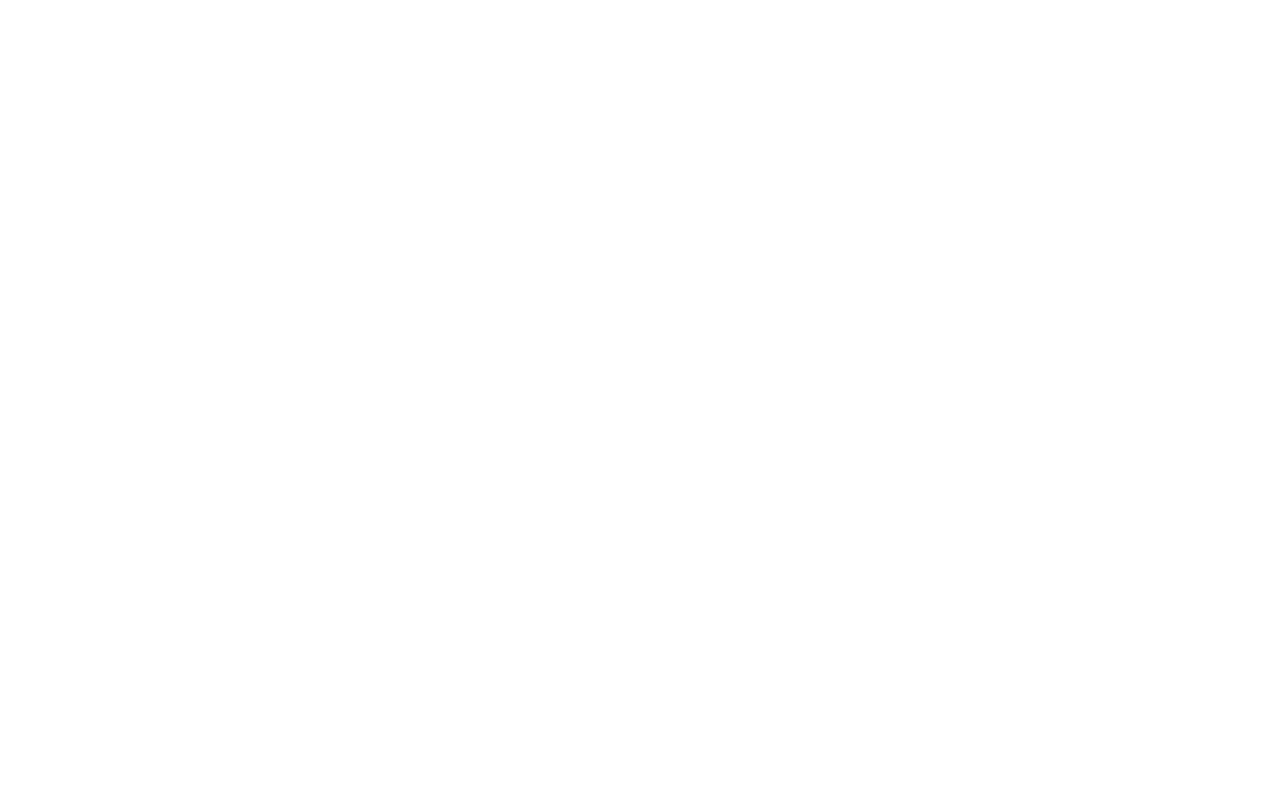
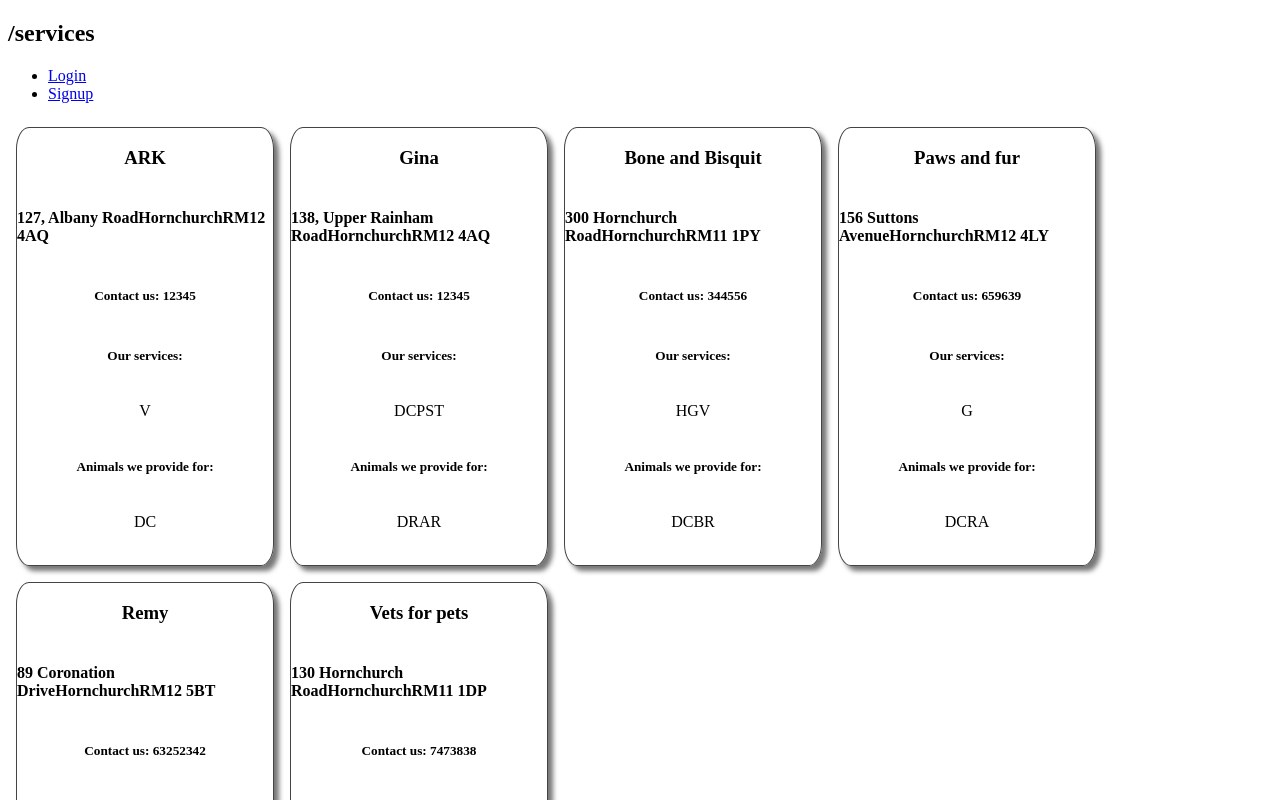
Before and after one commit to Mohakim231/lap-4-priject-client, a React (Vite) app: page /services in a window 1280 px wide. Before the commit this address had no page. Shown: the top 800 px of the page. Built offline with nearby package versions, Linux system fonts and the light colour scheme.

Commit message:
service provider page

```diff
--- a/src/App.jsx
+++ b/src/App.jsx
@@ -4,6 +4,7 @@
 import PrivateRoute from "./PrivateRoute"
 import SignUp from "./Signup"
 import { NavBar } from './layout'
+import Services from "./Services"
 
 
 function App() {
@@ -15,6 +16,7 @@
           <Route index element={<Home/>}/>
           <Route path="/signup" element={<SignUp/>} />
           <Route path="/login" element={<Login/>} />
+          <Route path="/services" element={<Services/>} />
         </Route>
       </Routes>
     </div>
--- /dev/null
+++ b/src/Components/ProviderCard/index.jsx
@@ -0,0 +1,40 @@
+import React from 'react'
+
+const ProviderCard = ({ id, name,address, city,postcode, phone, dog, cat, rabbit,bird,reptile,daycare, hotel,petsitter,dogwalker,groomer,vet,trainer
+}) => {
+
+    return <div className='prov-card'>
+        <h3>{name}</h3>
+        <h4>{address + city + postcode}</h4>
+        <h5>Contact us: {phone}</h5>
+        <h5>Our services:</h5>
+        <p className="details-holder">
+
+            { daycare? <span className="">DC</span> : ""}
+            { hotel ? <span className="">H</span> : ""}
+            { petsitter ? <span className="">PS</span> : ""}
+            { dogwalker ? <span className="">DW</span> : ""}
+            { groomer ? <span className="">G</span> : ""}
+            { vet ? <span className="">V</span> : ""}
+            { trainer ? <span className="">T</span> : ""}
+
+            {/* <button onClick={() => vote(id, 1)}>+</button>
+            <button onClick={() => vote(id, -1)}>-</button> */}
+        </p>
+        <h5>Animals we provide for:</h5>
+        <p className="details-holder">
+
+            { dog? <span className="">D</span> : ""}
+            { cat ? <span className="">C</span> : ""}
+            { bird ? <span className="">B</span> : ""}
+            { rabbit ? <span className="">RA</span> : ""}
+            { reptile ? <span className="">R</span> : ""}
+
+        </p>
+
+
+        <br></br>
+    </div>
+};
+
+export default ProviderCard
--- /dev/null
+++ b/src/Components/index.jsx
@@ -0,0 +1 @@
+export { default as ProviderCard } from './ProviderCard';
--- /dev/null
+++ b/src/Services/index.css
@@ -0,0 +1,32 @@
+
+main {
+    display: flex;
+    flex-direction: column;
+    align-items: center;
+    justify-content: center;
+    margin: 0 auto;
+    flex: 1;
+}
+.card-holder{
+    display: flex;
+    flex-wrap: wrap;
+    max-width: 100%;
+    justify-content: flex-start;
+}
+.prov-card {
+    margin: 0.5rem;
+    border: 1px solid #444;
+    border-radius: 5%;
+    box-shadow: 5px 5px 5px #777;
+    width: 16rem;
+    display: flex;
+    flex-direction: column;
+    align-items: center;
+    flex-shrink: 0;
+}
+.details-holder{
+    display: flex;
+    flex-direction: row;
+    justify-content: space-around;
+    max-width: 100%;
+}
--- /dev/null
+++ b/src/Services/index.jsx
@@ -0,0 +1,159 @@
+import { useState } from "react"
+import React  from 'react'
+import { ProviderCard } from "../Components"
+import "./index.css"
+
+const Services = () => {
+    const [serviceProviders, setServiceProviders]= useState(providers)
+
+
+function displayProviders() {
+    return serviceProviders.map(s => <ProviderCard key={s.id} id={s.id} name={s.name}
+                        address={s.address} city={s.city}
+                        postcode={s.post_code} phone={s.phone} dog={s.dog} cat={s.cat} rabbit={s.rabbit}bird={s.bird}reptile={s.reptile}daycare={s.daily_care} hotel={s.boarding_hotel}petsitter={s.pet_sitter}dogwalker={s.dog_walker}groomer={s.grooming}vet={s.vet}trainer={s.trainer}
+                        />)
+}
+  return (
+    <main className="provider-main">
+    <div className="card-holder">
+            { displayProviders() }
+        </div>
+    </main>
+  )
+}
+
+export default Services
+
+const providers=[{
+    "id":1,
+    "name": "ARK",
+    "address":"127, Albany Road",
+    "city": "Hornchurch",
+    "post_code": "RM12 4AQ",
+    "phone":"12345",
+    "email": "ark@gmail.com",
+    "latitude":51.560351,
+    "longitude":0.196177,
+    "dog": true,
+    "cat":true,
+    "rabbit":false,
+    "bird":false,
+    "reptile":false,
+    "daily_care":false,
+    "boarding_hotel": false,
+    "pet_sitter": false,
+    "dog_walker": false,
+    "vet":true,
+    "grooming": false,
+    "trainer": false,
+    },{
+        "id":2,
+    "name": "Gina",
+    "address":"138, Upper Rainham Road",
+    "city": "Hornchurch",
+    "post_code": "RM12 4AQ",
+    "phone": "12345",
+    "email": "gina@gmail.com",
+    "latitude":51.561068,
+    "longitude":0.188231,
+    "dog": true,
+    "cat": false,
+    "rabbit": true,
+    "bird":false,
+    "reptile": true,
+    "daily_care": true,
+    "boarding_hotel": false,
+    "pet_sitter":true,
+    "dog_walker":false,
+    "vet": false,
+    "grooming": false,
+    "trainer":true,
+    },{
+        "id":3,
+    "name": "Bone and Bisquit",
+    "address": "300 Hornchurch Road",
+    "city": "Hornchurch",
+    "post_code": "RM11 1PY",
+    "phone":"344556",
+    "email": "bb@gmail.com",
+    "latitude":51.566099,
+    "longitude":0.191953,
+    "dog": true,
+    "cat":true,
+    "rabbit": false,
+    "bird": true,
+    "reptile": true,
+    "daily_care": false,
+    "boarding_hotel": true,
+    "pet_sitter": false,
+    "dog_walker": false,
+    "vet": true,
+    "grooming": true,
+    "trainer": false,
+    },{
+        "id":4,
+    "name": "Paws and fur",
+    "address": "156 Suttons Avenue",
+    "city": "Hornchurch",
+    "post_code": "RM12 4LY",
+    "phone":"659639",
+    "email":"paf@gmail.com",
+    "latitude":51.556175,
+    "longitude": 0.210287,
+    "dog": true,
+    "cat": true,
+    "rabbit": true,
+    "bird": false,
+    "reptile": false,
+    "daily_care": false,
+    "boarding_hotel": false,
+    "pet_sitter":false,
+    "dog_walker":false,
+    "vet":false,
+    "grooming": true,
+    "trainer":false,
+    },{
+        "id":5,
+    "name": "Remy",
+    "address":"89 Coronation Drive",
+    "city": "Hornchurch",
+    "post_code": "RM12 5BT",
+    "phone":"63252342",
+    "email":"remy@gmail.com",
+    "latitude":51.548223,
+    "longitude":0.199816,
+    "dog":true,
+    "cat":true,
+    "rabbit":false,
+    "bird":false,
+    "reptile":false,
+    "daily_care":false,
+    "boarding_hotel":false,
+    "pet_sitter":true,
+    "dog_walker":true,
+    "vet": false,
+    "grooming":false,
+    "trainer":true,
+    },{
+        "id":6,
+    "name": "Vets for pets",
+    "address":"130 Hornchurch Road",
+    "city": "Hornchurch",
+    "post_code": "RM11 1DP",
+    "phone":"7473838",
+    "email":"vfp@gmail.com",
+    "latitude":51.565114,
+    "longitude":0.204909,
+    "dog":true,
+    "cat":true,
+    "rabbit":true,
+    "bird":true,
+    "reptile":true,
+    "daily_care":true,
+    "boarding_hotel":false,
+    "pet_sitter":false,
+    "dog_walker":false,
+    "vet":true,
+    "grooming":true,
+    "trainer":false,
+    }]
```
